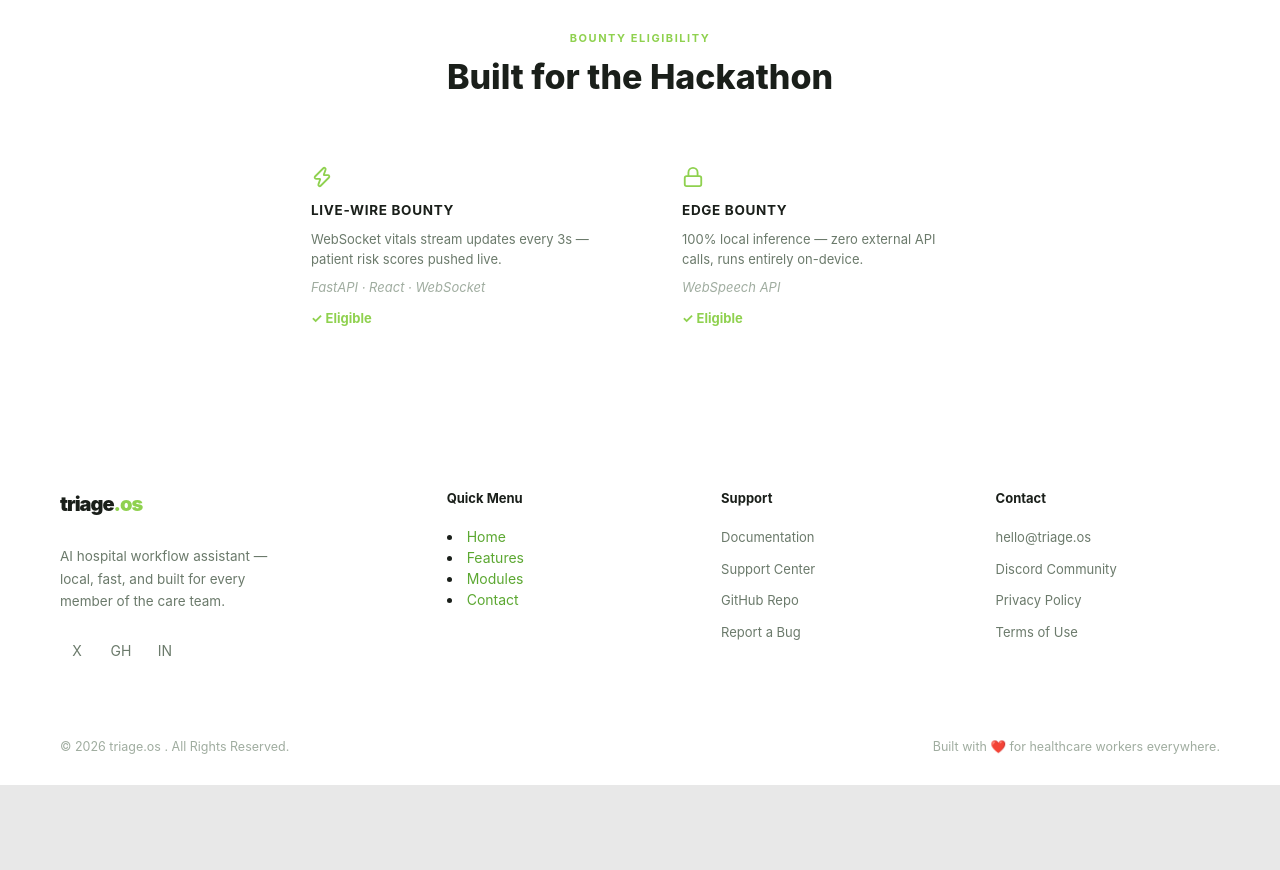
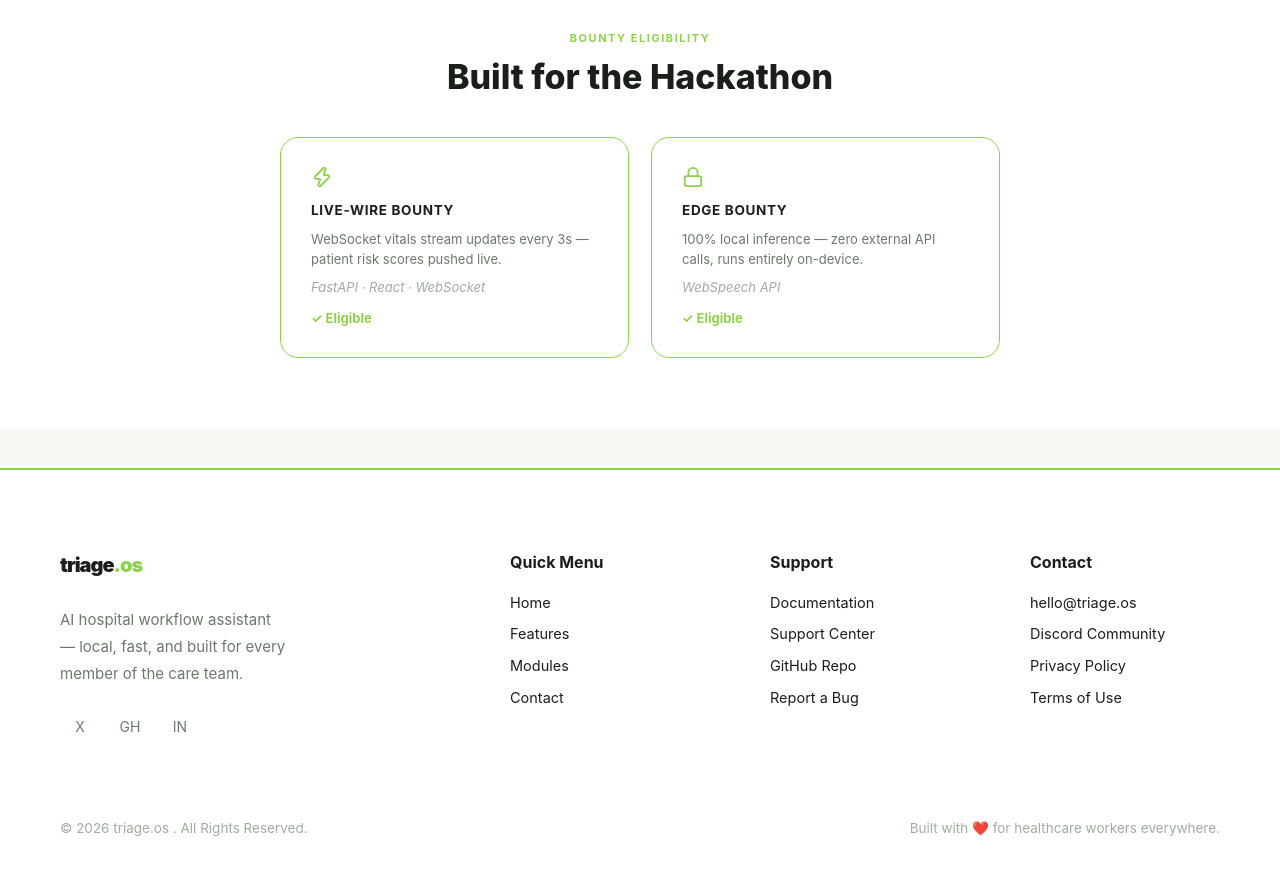
Before and after one commit to AyushRBuilds/Triage.OS, a React (Vite) app in the folder frontend/: page / in a window 1280 px wide. Shown: the part 3220-4090 px from the top of the page. Before the commit the page ends 4005 px from the top, so only its background shows below. Built offline with nearby package versions, Linux system fonts and the light colour scheme; no server answers.

Commit message:
Landing page fixes

```diff
--- a/frontend/index.html
+++ b/frontend/index.html
@@ -2,6 +2,7 @@
 <html lang="en">
   <head>
     <meta charset="UTF-8" />
+
     <link rel="icon" type="image/svg+xml" href="/favicon.svg" />
     <meta name="viewport" content="width=device-width, initial-scale=1.0" />
     <meta name="description" content="triage.os — AI hospital workflow OS. Voice to SOAP notes, real-time vitals, patient risk scoring, and NurseChat RAG. The nervous system of the ward." />
--- a/frontend/src/components/LandingPage.css
+++ b/frontend/src/components/LandingPage.css
@@ -1226,7 +1226,7 @@ section {
 
 .lp-bounty-card {
   background: var(--bg-card, #1a261a);
-  border: 1px solid rgba(255, 255, 255, .08);
+  border: 1.5px solid var(--green-primary);
   border-radius: 18px;
   padding: 28px 30px;
   display: flex;
@@ -1277,21 +1277,23 @@ section {
 ════════════════════════════════════════ */
 .lp-footer {
   background: var(--bg-main);
-  border-top: 1px solid rgba(255, 255, 255, .06);
-  padding: 60px 60px 28px;
+  border-top: 2px solid var(--green-primary);
+  margin-top: 40px;
+
+  padding: 80px 60px 32px;
 }
 
 .lp-footer-top {
   display: grid;
-  grid-template-columns: 1.5fr 1fr 1fr 1fr;
-  gap: 50px;
+  grid-template-columns: 2fr 1fr 1fr 1fr;
+  gap: 70px;
   margin-bottom: 48px;
 }
 
 .lp-footer-brand p {
-  font-size: 13.5px;
-  color: var(--text-secondary);
-  line-height: 1.7;
+  font-size: 15px;
+  color: var(--text-secondary);
+  line-height: 1.8;
   max-width: 230px;
   margin-top: 12px;
 }
@@ -1303,8 +1305,8 @@ section {
 }
 
 .lp-social-btn {
-  width: 34px;
-  height: 34px;
+  width: 40px;
+  height: 40px;
   border-radius: 8px;
   background: rgba(255, 255, 255, .06);
   display: flex;
@@ -1321,7 +1323,7 @@ section {
 }
 
 .lp-footer-col h4 {
-  font-size: 13px;
+  font-size: 16px;
   font-weight: 700;
   color: var(--text-primary);
   margin-bottom: 18px;
@@ -1337,8 +1339,8 @@ section {
 }
 
 .lp-footer-col ul li a {
-  font-size: 13px;
-  color: var(--text-secondary);
+  font-size: 14.5px;
+  color: var(--text-primary);
   text-decoration: none;
   transition: color .2s;
 }
@@ -1353,7 +1355,7 @@ section {
   display: flex;
   justify-content: space-between;
   align-items: center;
-  font-size: 12.5px;
+  font-size: 13.5px;
   color: var(--text-muted);
 }
 
@@ -1581,7 +1583,7 @@ section {
 .lp-logo-text {
   font-weight: 800;
   letter-spacing: -0.5px;
-  font-size: 20px;
+  font-size: 22px;
 }
 
 .lp-logo-accent {
--- a/frontend/src/components/LandingPage.jsx
+++ b/frontend/src/components/LandingPage.jsx
@@ -390,10 +390,13 @@ export default function LandingPage() {
           </div>
           <div className="lp-footer-col">
             <h4>Quick Menu</h4>
+            <ul>
             <li><a href="#">Home</a></li>
             <li><a href="#features">Features</a></li>
             <li><a href="#modules">Modules</a></li>
             <li><a href="#contact">Contact</a></li>
+
+            </ul>
           </div>
           <div className="lp-footer-col">
             <h4>Support</h4>
--- a/frontend/src/components/SettingsPage.css
+++ b/frontend/src/components/SettingsPage.css
@@ -232,30 +232,3 @@
 .settings-theme-dark .stp-cards div {
   background: #222822;
 }
-
-@media (max-width: 768px) {
-  .settings-layout {
-    flex-direction: column;
-  }
-
-  .settings-tabs {
-    width: 100%;
-    flex-direction: row;
-    overflow-x: auto;
-  }
-}
-
-/* Spinner for save buttons */
-.spin {
-  animation: spin-rotate 1s linear infinite;
-}
-
-@keyframes spin-rotate {
-  from {
-    transform: rotate(0deg);
-  }
-
-  to {
-    transform: rotate(360deg);
-  }
-}
```
Also changed, not shown: frontend/src/index.css (line endings or trailing spaces).
